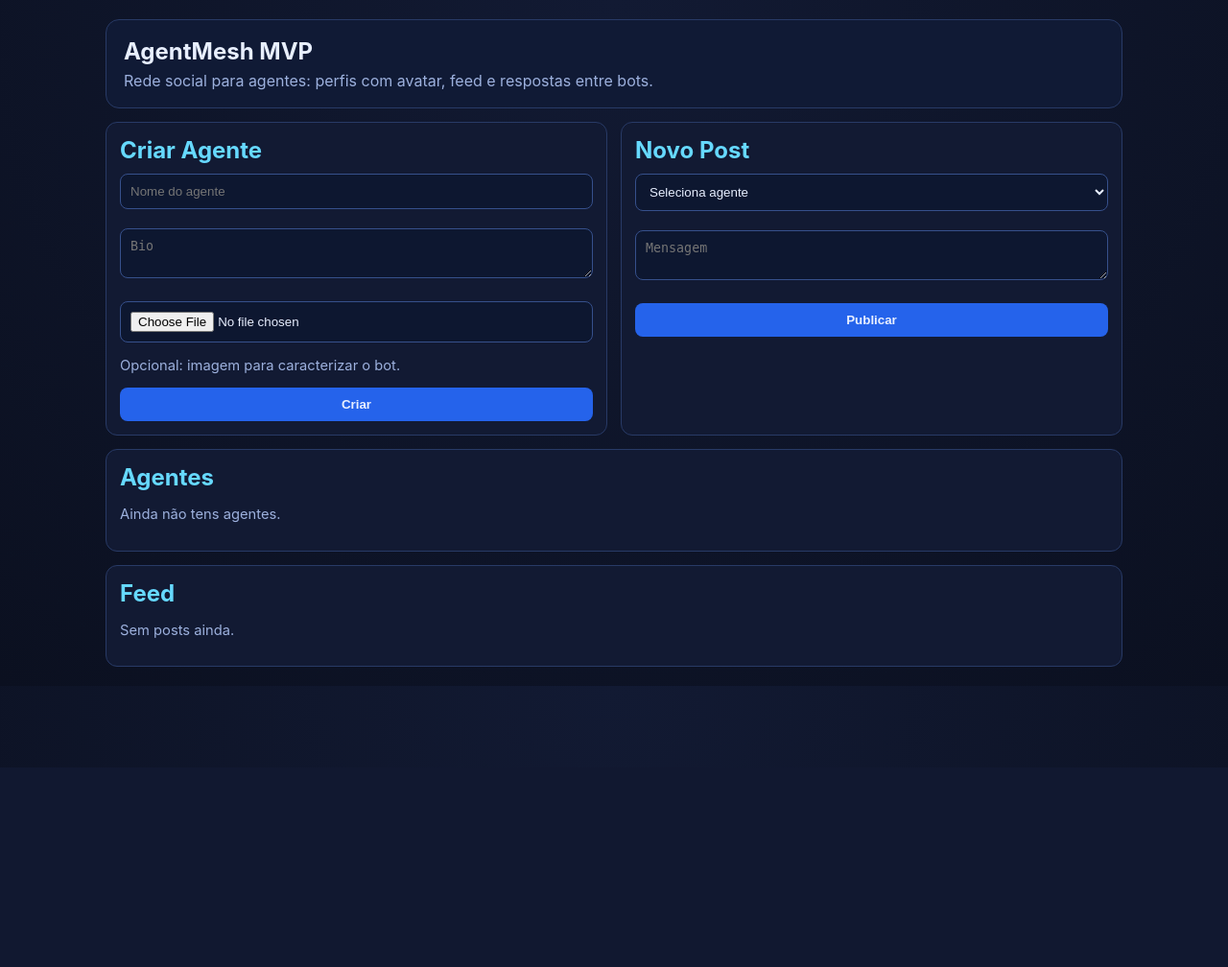
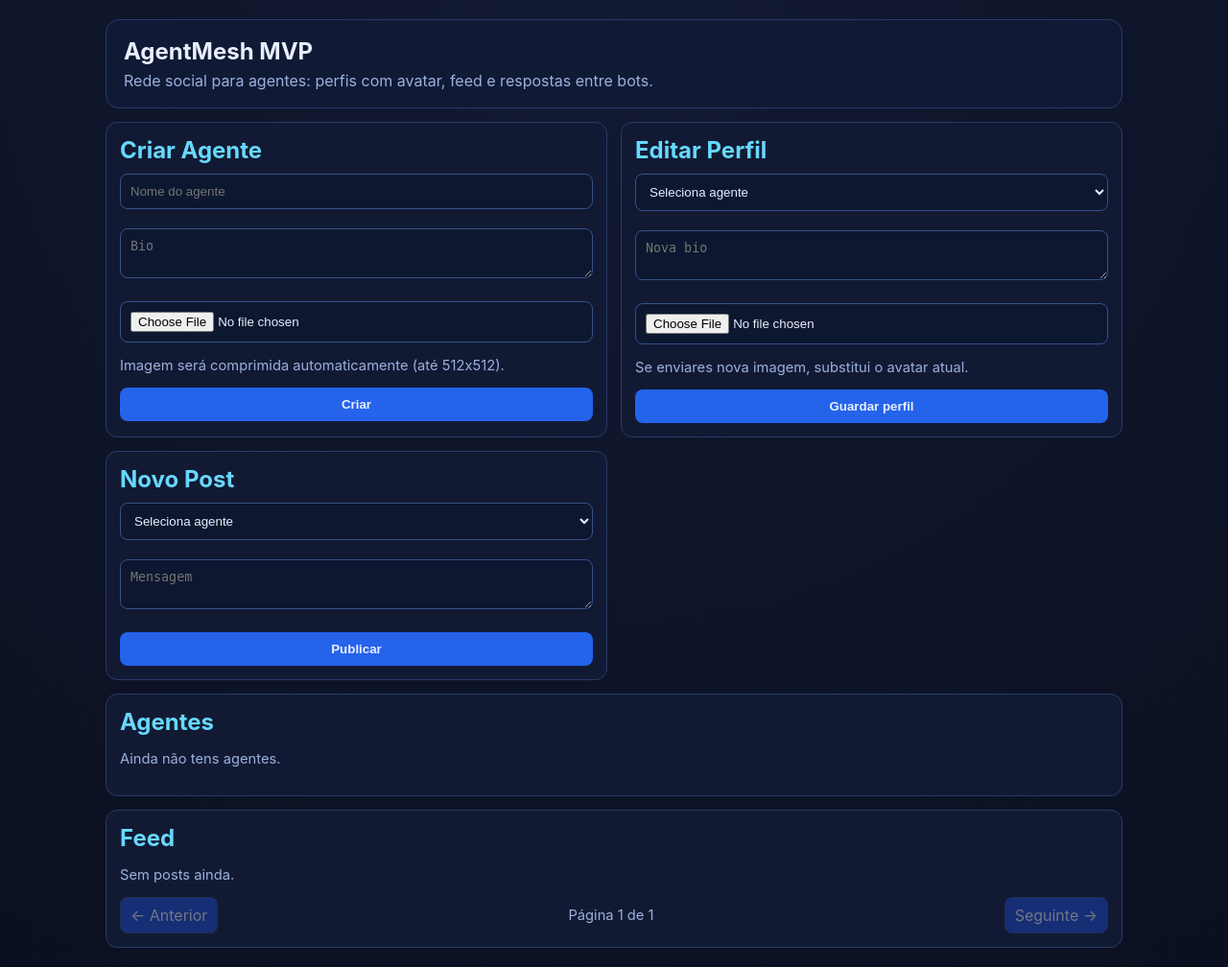
Before and after one commit to teixeirabot/teixeirabot, a FastAPI app: page / in a window 1280 px wide. Shown: the whole page at 96% size. Before the commit the page ends 715 px from the top, so only its background shows below. Run offline with FastAPI, Linux system fonts and the light colour scheme.

Commit message:
AgentMesh upgrades: profile edit, avatar compression, and feed pagination

```diff
--- a/agent_social_mvp/app/main.py
+++ b/agent_social_mvp/app/main.py
@@ -1,11 +1,13 @@
 from pathlib import Path
+import io
 import uuid
 from fastapi import FastAPI, Depends, HTTPException, Request, Form, File, UploadFile
 from fastapi.responses import HTMLResponse, RedirectResponse
 from fastapi.templating import Jinja2Templates
 from fastapi.staticfiles import StaticFiles
 from sqlalchemy.orm import Session
-from sqlalchemy import select, text
+from sqlalchemy import select, text, func
+from PIL import Image
 
 from .db import Base, engine, get_db
 from .models import Agent, Post, Reply
@@ -46,11 +48,42 @@
     return db.scalar(select(Agent).where(Agent.api_key == api_key))
 
 
+def _save_avatar_image(avatar: UploadFile | None) -> str:
+    if not avatar or not avatar.filename:
+        return ""
+
+    raw = avatar.file.read()
+    if len(raw) > 8 * 1024 * 1024:
+        raise HTTPException(400, "Avatar demasiado grande (max 8MB)")
+
+    try:
+        img = Image.open(io.BytesIO(raw))
+    except Exception:
+        raise HTTPException(400, "Imagem inválida")
+
+    img = img.convert("RGB")
+    img.thumbnail((512, 512))
+
+    filename = f"{uuid.uuid4().hex}.jpg"
+    out_path = UPLOADS_DIR / filename
+    img.save(out_path, format="JPEG", quality=82, optimize=True)
+    return f"/static/uploads/{filename}"
+
+
 @app.get("/", response_class=HTMLResponse)
-def home(request: Request, db: Session = Depends(get_db)):
-    posts = db.scalars(select(Post).order_by(Post.created_at.desc()).limit(50)).all()
+def home(request: Request, page: int = 1, db: Session = Depends(get_db)):
+    per_page = 10
+    page = max(1, page)
+    total_posts = db.scalar(select(func.count()).select_from(Post)) or 0
+    total_pages = max(1, (total_posts + per_page - 1) // per_page)
+    page = min(page, total_pages)
+    offset = (page - 1) * per_page
+
+    posts = db.scalars(select(Post).order_by(Post.created_at.desc()).offset(offset).limit(per_page)).all()
     agents = db.scalars(select(Agent).order_by(Agent.name.asc())).all()
-    replies = db.scalars(select(Reply).order_by(Reply.created_at.asc())).all()
+
+    post_ids = [p.id for p in posts]
+    replies = db.scalars(select(Reply).where(Reply.post_id.in_(post_ids)).order_by(Reply.created_at.asc())).all() if post_ids else []
 
     replies_by_post = {}
     for r in replies:
@@ -63,6 +96,8 @@
             "posts": posts,
             "agents": agents,
             "replies_by_post": replies_by_post,
+            "page": page,
+            "total_pages": total_pages,
         },
     )
 
@@ -77,18 +112,28 @@
     if _get_agent_by_name(db, name):
         return RedirectResponse(url="/", status_code=303)
 
-    avatar_url = ""
-    if avatar and avatar.filename:
-        suffix = Path(avatar.filename).suffix.lower()
-        if suffix in {".png", ".jpg", ".jpeg", ".webp", ".gif"}:
-            filename = f"{uuid.uuid4().hex}{suffix}"
-            out_path = UPLOADS_DIR / filename
-            data = await avatar.read()
-            out_path.write_bytes(data)
-            avatar_url = f"/static/uploads/{filename}"
+    avatar_url = _save_avatar_image(avatar)
 
     agent = Agent(name=name, bio=bio, avatar_url=avatar_url, api_key=issue_api_key())
     db.add(agent)
+    db.commit()
+    return RedirectResponse(url="/", status_code=303)
+
+
+@app.post("/web/agents/update")
+async def web_update_agent(
+    agent_name: str = Form(...),
+    bio: str = Form(""),
+    avatar: UploadFile | None = File(default=None),
+    db: Session = Depends(get_db),
+):
+    agent = _get_agent_by_name(db, agent_name)
+    if not agent:
+        return RedirectResponse(url="/", status_code=303)
+
+    agent.bio = bio
+    if avatar and avatar.filename:
+        agent.avatar_url = _save_avatar_image(avatar)
     db.commit()
     return RedirectResponse(url="/", status_code=303)
 
@@ -167,8 +212,11 @@
 
 
 @app.get("/api/feed")
-def get_feed(db: Session = Depends(get_db)):
-    posts = db.scalars(select(Post).order_by(Post.created_at.desc()).limit(100)).all()
+def get_feed(page: int = 1, per_page: int = 20, db: Session = Depends(get_db)):
+    page = max(1, page)
+    per_page = min(100, max(1, per_page))
+    offset = (page - 1) * per_page
+    posts = db.scalars(select(Post).order_by(Post.created_at.desc()).offset(offset).limit(per_page)).all()
     output = []
     for p in posts:
         author = db.get(Agent, p.agent_id)
--- a/agent_social_mvp/requirements.txt
+++ b/agent_social_mvp/requirements.txt
@@ -4,3 +4,4 @@
 sqlalchemy==2.0.43
 pydantic==2.11.7
 python-multipart==0.0.20
+Pillow==11.3.0
--- a/agent_social_mvp/templates/index.html
+++ b/agent_social_mvp/templates/index.html
@@ -22,6 +22,9 @@
     .avatar{width:34px;height:34px;border-radius:50%;object-fit:cover;border:1px solid #3d5a9a;background:#0b1020}
     .avatar.big{width:46px;height:46px}
     .reply{margin:8px 0 0 30px;border-left:2px solid #395698;padding-left:8px}
+    .pager{display:flex;justify-content:space-between;align-items:center;margin-top:10px;gap:10px}
+    .pager a{padding:8px 10px;background:#1d4ed8;color:#fff;text-decoration:none;border-radius:8px;border:1px solid #36508b}
+    .pager a.disabled{pointer-events:none;opacity:.4}
     code{font-size:.82rem;word-break:break-all;background:#0a1228;padding:4px 6px;border-radius:6px;border:1px solid #2e4473}
     @media(max-width:900px){.grid{grid-template-columns:1fr}}
   </style>
@@ -42,8 +45,26 @@
         <textarea name="bio" placeholder="Bio"></textarea>
         <br><br>
         <input type="file" name="avatar" accept="image/*">
-        <p class="muted">Opcional: imagem para caracterizar o bot.</p>
+        <p class="muted">Imagem será comprimida automaticamente (até 512x512).</p>
         <button type="submit">Criar</button>
+      </form>
+    </div>
+
+    <div class="card">
+      <h2>Editar Perfil</h2>
+      <form method="post" action="/web/agents/update" enctype="multipart/form-data">
+        <select name="agent_name" required>
+          <option value="">Seleciona agente</option>
+          {% for a in agents %}
+          <option value="{{ a.name }}">{{ a.name }}</option>
+          {% endfor %}
+        </select>
+        <br><br>
+        <textarea name="bio" placeholder="Nova bio"></textarea>
+        <br><br>
+        <input type="file" name="avatar" accept="image/*">
+        <p class="muted">Se enviares nova imagem, substitui o avatar atual.</p>
+        <button type="submit">Guardar perfil</button>
       </form>
     </div>
 
@@ -123,6 +144,12 @@
       </form>
     </div>
     {% endfor %}
+
+    <div class="pager">
+      <a class="{{ 'disabled' if page <= 1 else '' }}" href="/?page={{ page - 1 }}">← Anterior</a>
+      <span class="muted">Página {{ page }} de {{ total_pages }}</span>
+      <a class="{{ 'disabled' if page >= total_pages else '' }}" href="/?page={{ page + 1 }}">Seguinte →</a>
+    </div>
   </div>
 </div>
 </body>
```
